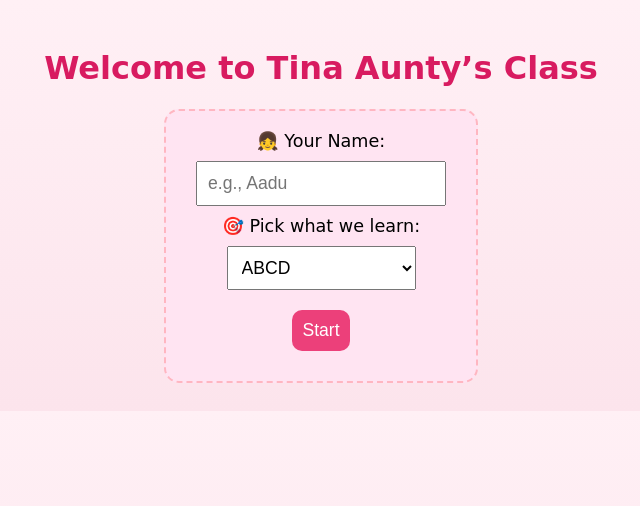
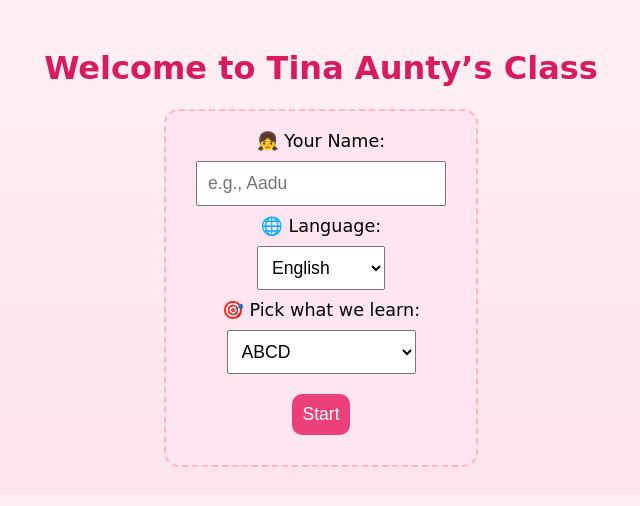
Before and after one commit to AyanSom/aadu-talking-bot-notalkbutton, a Flask app: page / in a window 1280 px wide. Shown: the top 506 px of the page, without its empty margins (319-959 px from the left). Run offline with Flask 3, Linux system fonts and the light colour scheme.

Commit message:
Update index.html

```diff
--- a/templates/index.html
+++ b/templates/index.html
@@ -115,7 +115,19 @@
       <label>👧 Your Name:</label><br>
       <input type="text" id="childName" placeholder="e.g., Aadu" required><br>
 
-      <label>🎯 Pick what we learn:</label><br>
+
+<!-- Modified portion added to <form id="startForm"> -->
+<label>🌐 Language:</label><br>
+<select id="language">
+  <option value="English">English</option>
+  <option value="Hindi">Hindi</option>
+  <option value="Bengali">Bengali</option>
+  <option value="Kannada">Kannada</option>
+  <option value="Tamil">Tamil</option>
+  <option value="Malayalam">Malayalam</option>
+  <option value="Telugu">Telugu</option>
+</select><br>
+<label>🎯 Pick what we learn:</label><br>
       <select id="topic">
         <option value="ABCD">ABCD</option>
         <option value="Numbers 1-10">Numbers 1-10</option>
```
